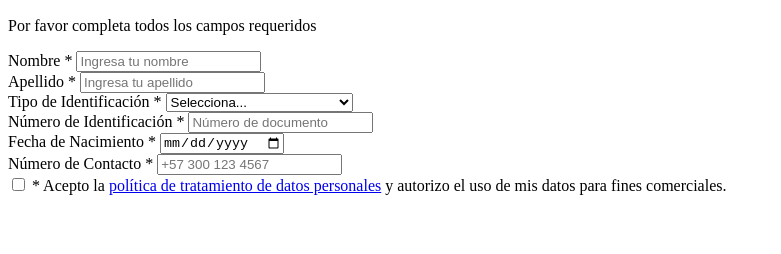
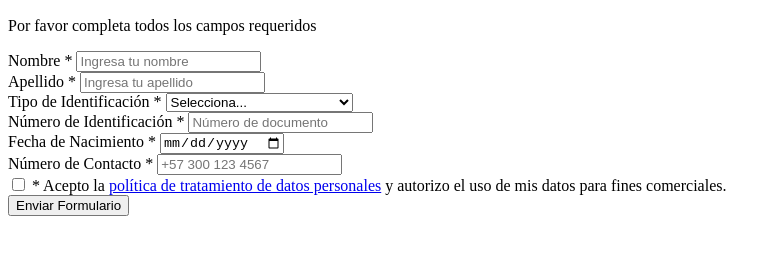
Before and after one commit to Dalton-Mar/Formulario-Web, a plain HTML site: page formulario.html in a window 1280 px wide. Shown: the part 50-304 px from the top of the page, without its empty margins (0-781 px from the left). Drawn offline with Linux system fonts and the light colour scheme.

```diff
--- a/formulario.html
+++ b/formulario.html
@@ -52,3 +52,12 @@
                 <input type="checkbox" id="politicaDatos" name="politicaDatos" required>
                 <label for="politicaDatos">
                     <span>*</span> Acepto la <a href="#">política de tratamiento de datos personales</a> y autorizo el uso de mis datos para fines comerciales.
+                </label>
+            </div>
+
+            <button type="submit">Enviar Formulario</button>
+
+        </form>
+    </div>
+</body>
+</html>
```
